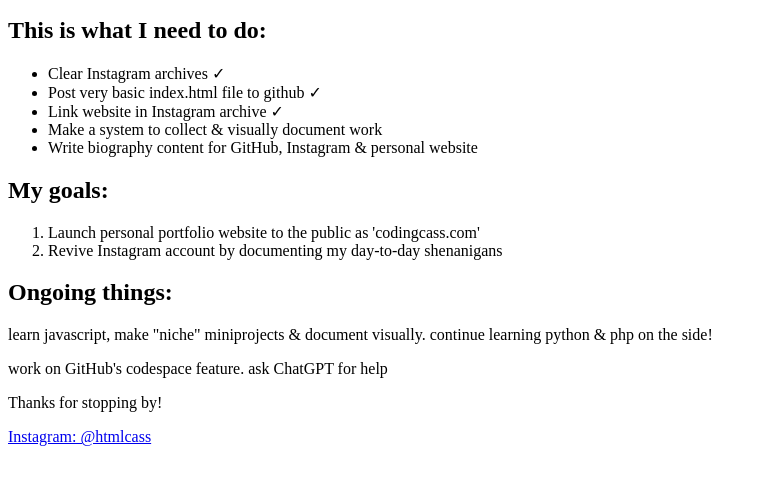
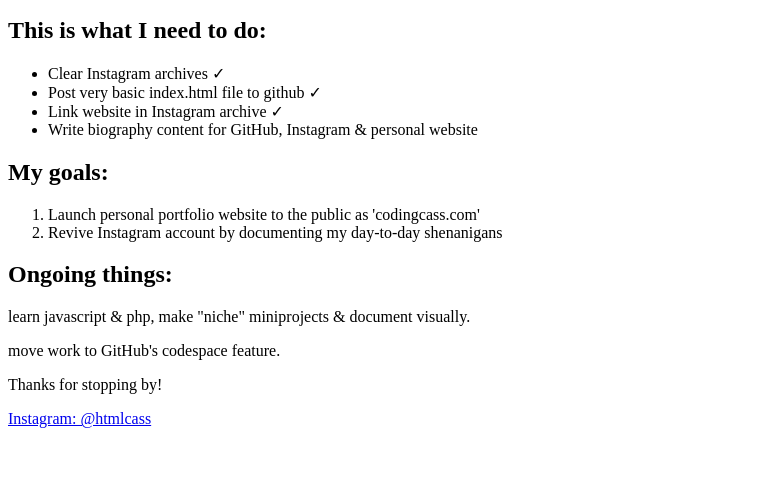
Before and after one commit to wumng/codingcass.old, a plain HTML site: page index.html in a window 1280 px wide. Shown: the part 101-586 px from the top of the page, without its empty margins (0-766 px from the left). Drawn offline with Linux system fonts and the light colour scheme.

Commit message:
Update index.html

```diff
--- a/index.html
+++ b/index.html
@@ -11,7 +11,6 @@
 	<li>Clear Instagram archives ✓</li>
 	<li>Post very basic index.html file to github ✓</li>
 	<li>Link website in Instagram archive ✓</li>
-	<li>Make a system to collect & visually document work</li>
 	<li>Write biography content for GitHub, Instagram & personal website</li>
 </ul>
 <h2>My goals:</h2>
@@ -20,8 +19,8 @@
 	<li>Revive Instagram account by documenting my day-to-day shenanigans</li>
 </ol>
 	<h2>Ongoing things:</h2>
-		<p>learn javascript, make "niche" miniprojects & document visually. continue learning python & php on the side!</p>
-		<p>work on GitHub's codespace feature. ask ChatGPT for help</p>
+		<p>learn javascript & php, make "niche" miniprojects & document visually.</p>
+		<p>move work to GitHub's codespace feature.</p>
 	<p>Thanks for stopping by!</p>
 	<a href="https://www.instagram.com/htmlcass/">Instagram: @htmlcass</a>
 </body>
```
